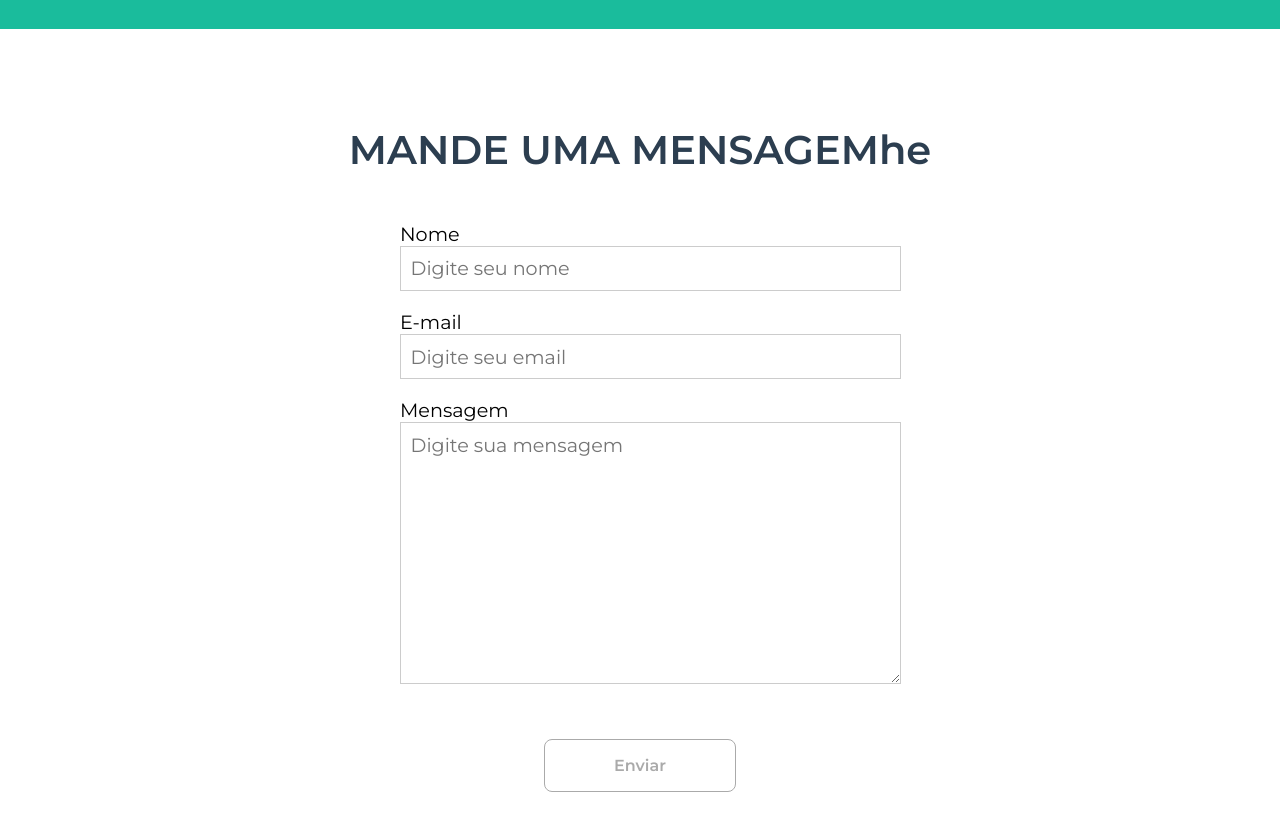
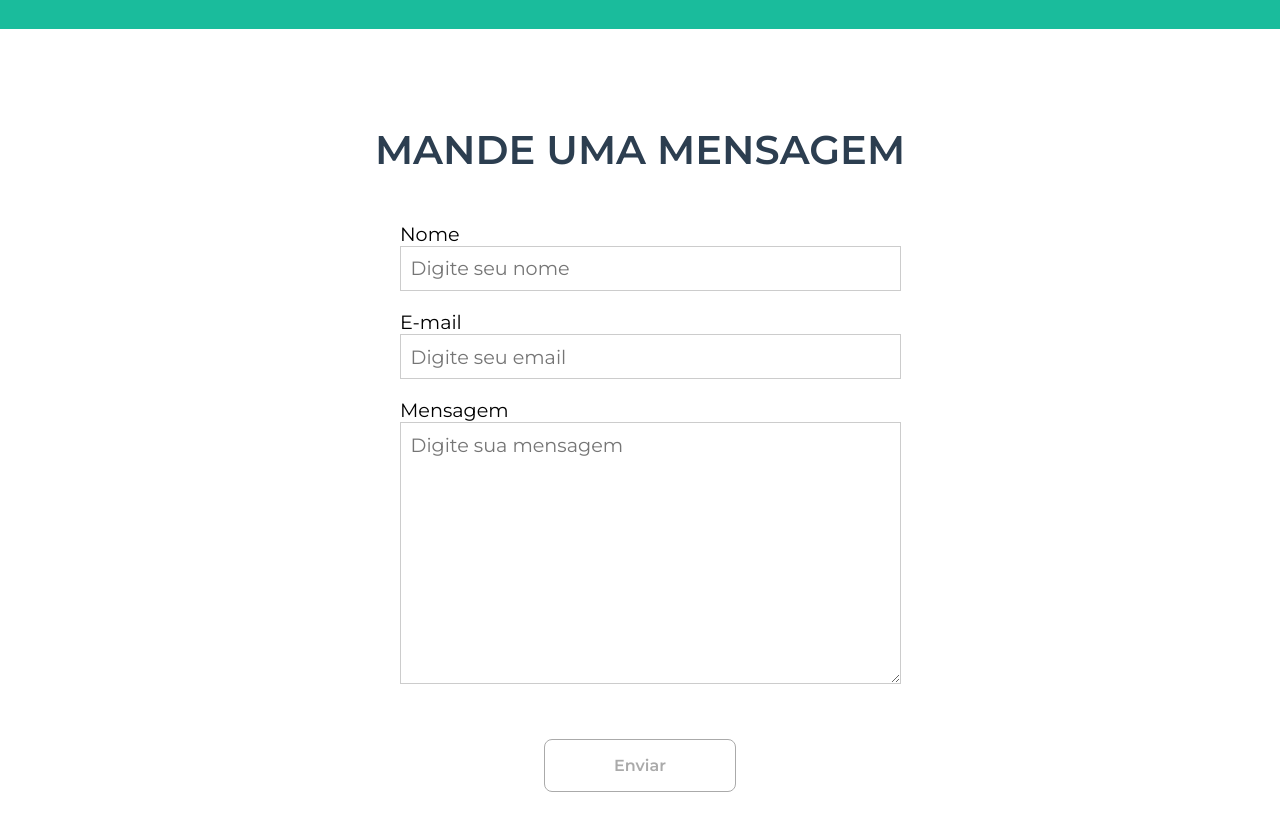
Before and after one commit to jobsonb10/Portifolio, a plain HTML site: page templates/index.html in a window 1280 px wide. Shown: the part 2221-3051 px from the top of the page. Drawn offline with Linux system fonts and the light colour scheme.

Commit message:
correção he

```diff
--- a/templates/index.html
+++ b/templates/index.html
@@ -110,7 +110,7 @@
 
    <section id="contato">
 
-      <h3>MANDE UMA MENSAGEMhe</h3>
+      <h3>MANDE UMA MENSAGEM</h3>
 
       <form action='/send' method="POST">
          <label for="nome">Nome</label>
```
